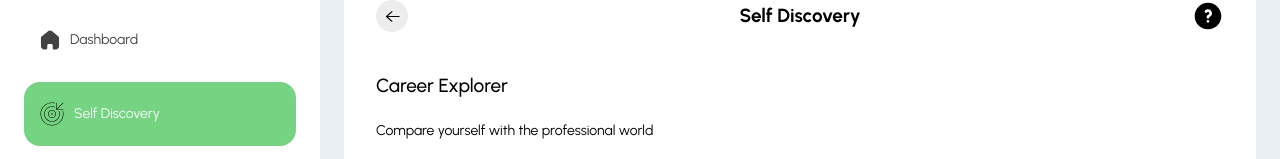
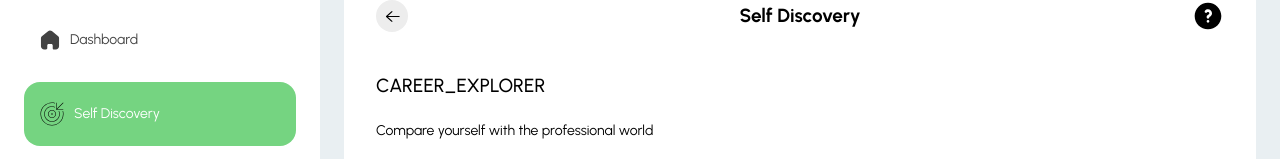
Before and after one commit to SherNadir/mind-lap, a Next.js app: page /en/self-discovery in a window 1280 px wide. Shown: the part 137-296 px from the top of the page. Built offline with nearby package versions, Linux system fonts and the light colour scheme; what i18next-resources-to-backend would draw is missing.

Commit message:
lets go on last modal screen

```diff
--- a/src/app/i18n/locales/de/translation.json
+++ b/src/app/i18n/locales/de/translation.json
@@ -81,5 +81,6 @@
   "MATCH_YOU_TO_JOBS_THAT_FIT_YOUR": "Vermitteln Sie Jobs, die zu Ihnen passen",
   "SKILLS": "Fähigkeiten",
   "ARE_YOU_READY": "Sind Sie bereit?",
-  "LETS_GET_STARTED": "Lass uns anfangen"
+  "LETS_GET_STARTED": "Lass uns anfangen",
+  "CAREER_EXPLORER": "Karriere-Explorer"
 }
--- a/src/app/i18n/locales/en/translation.json
+++ b/src/app/i18n/locales/en/translation.json
@@ -81,5 +81,6 @@
   "MATCH_YOU_TO_JOBS_THAT_FIT_YOUR": "Match you to Jobs that fit your",
   "SKILLS": "Skills",
   "ARE_YOU_READY": "Are you ready",
-  "LETS_GET_STARTED": "Let's Get Started"
+  "LETS_GET_STARTED": "Let's Get Started",
+  "CAREER_EXPLORER": "Career Explorer"
 }
--- a/src/components/Discovery/Discovery.jsx
+++ b/src/components/Discovery/Discovery.jsx
@@ -12,7 +12,9 @@ export const Discovery = ({ lng }) => {
     <div className="min-h-[75vh]">
       <div className="mt-10 flex flex-col gap-5">
         <div>
-          <p className="text-4xl font-medium text-dark-700">Career Explorer</p>
+          <p className="text-4xl font-medium text-dark-700">
+            {t("CAREER_EXPLORER")}
+          </p>
         </div>
         <div>
           <p className="text-sm font-normal text-dark-700">
--- a/src/components/Modals/TourModal.jsx
+++ b/src/components/Modals/TourModal.jsx
@@ -59,7 +59,6 @@ export const TourModal = ({ lng }) => {
     //   description: "",
     // },
   ];
-  console.log("modal lng", lng);
   const { tour, setTour, tourStep, setTourStep } = useModals();
   const router = useRouter();
 
@@ -76,6 +75,8 @@ export const TourModal = ({ lng }) => {
       setTourStep(tourStep - 1);
     }
   };
+
+  console.log("tourStep", steps[tourStep].id === steps[steps.length - 1].id);
 
   return (
     <Modal
@@ -131,7 +132,10 @@ export const TourModal = ({ lng }) => {
                       variant="primaryContained"
                       onClick={handleNext}
                     >
-                      Save let&apos;s go <ArrowRightIcon />
+                      {steps[tourStep].id === steps[steps.length - 1].id
+                        ? "Lets Go"
+                        : "Next"}{" "}
+                      <ArrowRightIcon />
                     </Button>
                   )}
                 </div>
```
